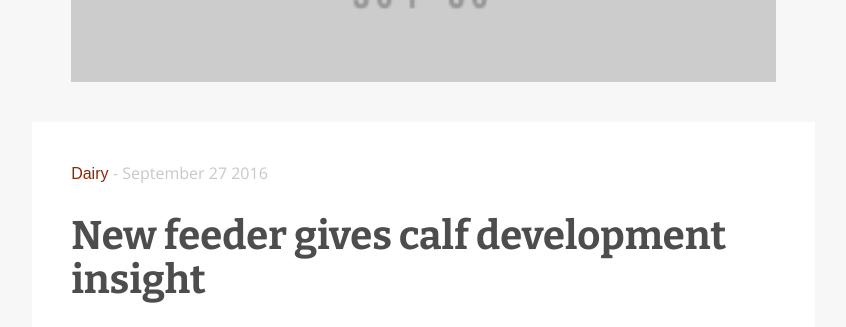
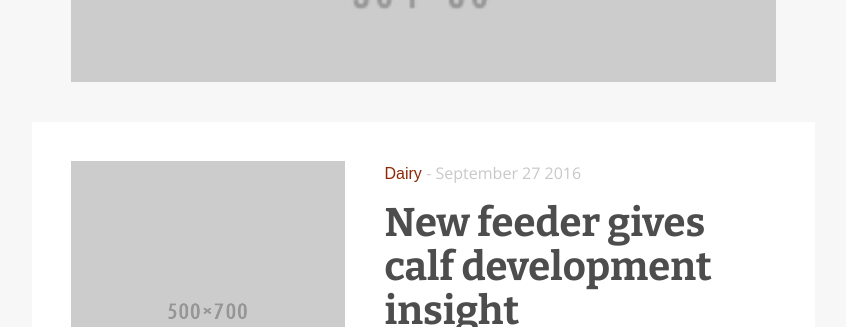
Before and after one commit to Devon-McGrath-github/BKA, a website: page articles.html in a window 1280 px wide. Shown: the part 2490-2817 px from the top of the page, without its empty margins (64-910 px from the left). Drawn offline with nearby package versions, Linux system fonts and the light colour scheme.

Commit message:
article 2 kinda survives

```diff
--- a/articles.html
+++ b/articles.html
@@ -338,7 +338,11 @@
       <!-- ############################################ -->
       <!-- News Article -->
       <section class="content-block news-content-block flex-order-initial-article clearfix">
-        <header class="article-headline-container">
+        <article class="image-container-article-1">
+          <img class="article-image" src="resources/img/500x700.png" alt="">
+        </article>
+
+        <header class="article-headline-container article-1-headline">
           <article class="date-category">
             <!-- seperated text so color can be changed -->
             <p class="category-text category-text-red">Dairy</p>
@@ -366,9 +370,6 @@
 
         <section class="article clearfix">
           <!-- placeholder image -->
-          <article class="image-container">
-            <img class="article-image" src="resources/img/1000x600.png" alt="">
-          </article>
           <article class="article-text-content">
             <p class="article-text-block">Lely introduces a new automated calf feeder - the Calm Control. The Lely Calm supplies calves with precisely what they need, when they need it</p>
             <p class="article-text-block">Milk is always provided at the correct volume and temperature to ensure maximum benefit, to help the calf grow and develop into a profitable dairy cow.</p>
--- a/resources/_scss/library/site/_article-2.scss
+++ b/resources/_scss/library/site/_article-2.scss
@@ -228,11 +228,14 @@
 
 // latest-in sub menu
 .latest-in-article-container {
-  height: 120px;
+  height: 110px;
   width: 100%;
   background-color: $white;
   border-left: 1px solid $border-gray;
   border-bottom: 1px solid $border-gray;
+  @include media-breakpoint-up(lg) {
+    height: 120px;
+  }
 }
 .latest-in-article-text {
   padding: 10px;
@@ -245,13 +248,23 @@
   .latest-in-article-title {
     font-family: $title-font;
     color: $black-lighter;
-    font-size: 1.9rem;
     height: 100%;
+    font-size: 1.6rem;
+    @include media-breakpoint-up(lg) {
+      font-size: 1.9rem;
+    }
   }
   .latest-in-article-info {
+    display: none;
     font-family: $basic-font;
     color: $gray-muted;
-    font-size: 1.2rem;
+    font-size: 1.1rem;
+    @media (min-width: 840px) {
+      display: block;
+    }
+    @include media-breakpoint-up(lg) {
+      font-size: 1.2rem;
+    }
   }
 }
 .latest-in-img {
@@ -262,11 +275,6 @@
   padding: 0;
   float: left;
 }
-
-
-
-
-
 
 .more-articles-btn {
   border-top: none;
@@ -284,3 +292,17 @@
 
   margin-bottom: $content-padding;
 }
+
+// article 1 design
+.image-container-article-1 {
+  width: 35%;
+  max-width: 500px;
+  height: 100%;
+  float: left;
+  margin: $content-padding;
+}
+.article-1-headline {
+  float: left;
+  width: 55%;
+  padding-left: 0;
+}
```
Also changed, not shown: resources/css/main.css, resources/img/500x700.png (added), 1 other file.
